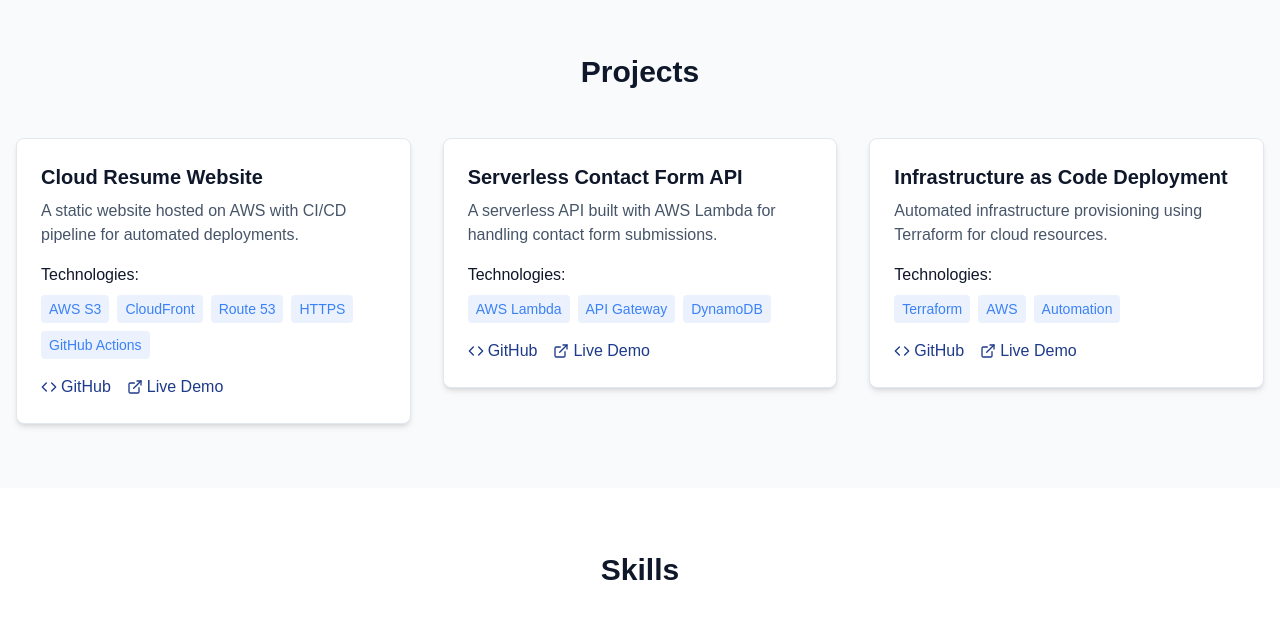
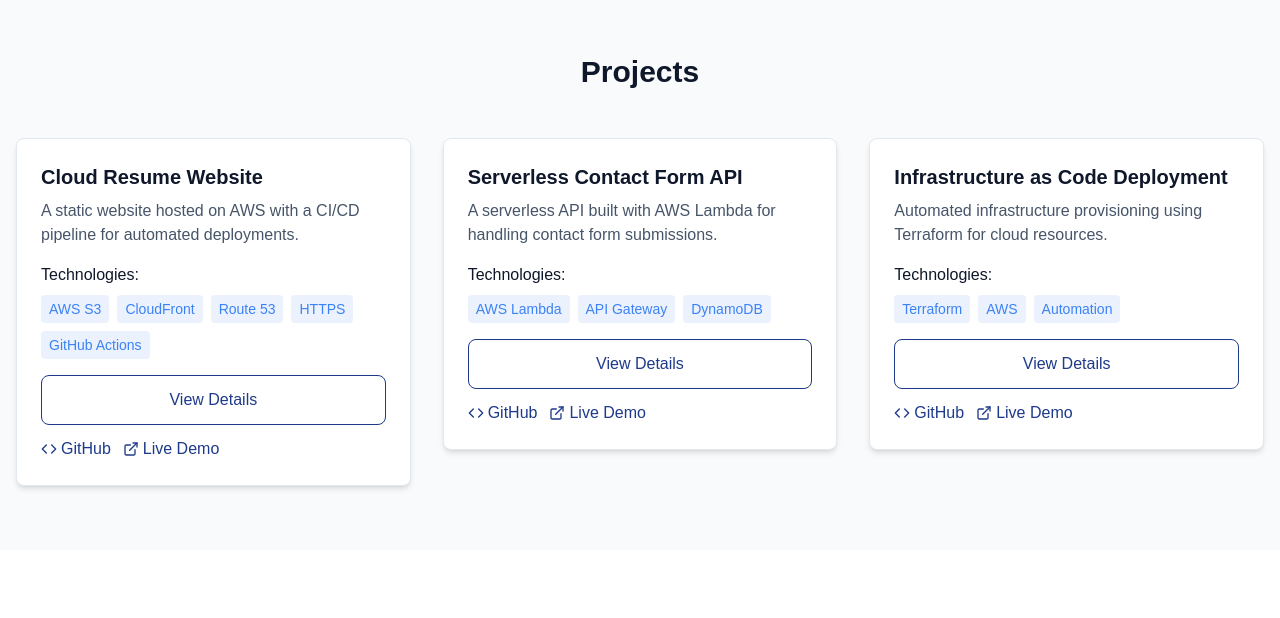
Before and after one commit to DenysChavez/cloudengineerwebsite, a Next.js app: page / in a window 1280 px wide. Shown: the part 875-1493 px from the top of the page. Built offline with nearby package versions, Linux system fonts and the light colour scheme.

Commit message:
add page for each project

```diff
--- /dev/null
+++ b/app/projects/[slug]/page.tsx
@@ -0,0 +1,101 @@
+import Link from "next/link"
+import {notFound} from "next/navigation"
+import {projects} from "../../../lib/projects"
+
+interface ProjectPageProps {
+  params: {
+    slug: string
+  }
+}
+
+export function generateStaticParams() {
+  return projects.map((project) => ({
+    slug: project.slug,
+  }))
+}
+
+export default async function ProjectPage({ params }: ProjectPageProps) {
+    const { slug } = await params
+    const project = projects.find((item) => item.slug === slug)
+
+  if (!project) {
+    notFound()
+  }
+
+  return (
+    <section className="min-h-screen py-16 bg-background">
+      <div className="max-w-5xl mx-auto px-4">
+        <div className="flex flex-col gap-8 bg-surface border border-border rounded-3xl p-8 shadow-lg">
+          <div className="space-y-4">
+            <Link
+              href="/#projects"
+              className="inline-flex items-center text-primary hover:text-primary-hover transition-colors"
+            >
+              ← Back to Projects
+            </Link>
+            <h1 className="text-4xl md:text-5xl font-bold text-text-primary">
+              {project.title}
+            </h1>
+            <p className="text-lg text-text-secondary max-w-3xl">
+              {project.details}
+            </p>
+          </div>
+
+          <div className="grid gap-6 md:grid-cols-[1fr_1fr]">
+            <div className="space-y-4">
+              <div>
+                <h2 className="text-xl font-semibold text-text-primary mb-2">
+                  Summary
+                </h2>
+                <p className="text-text-secondary">{project.description}</p>
+              </div>
+              <div>
+                <h2 className="text-xl font-semibold text-text-primary mb-2">
+                  Technologies
+                </h2>
+                <div className="flex flex-wrap gap-2">
+                  {project.technologies.map((tech) => (
+                    <span
+                      key={tech}
+                      className="bg-secondary/10 text-secondary px-3 py-1 rounded-full text-sm font-medium"
+                    >
+                      {tech}
+                    </span>
+                  ))}
+                </div>
+              </div>
+            </div>
+
+            <div className="space-y-4">
+              <div className="rounded-2xl border border-border p-6 bg-background/80">
+                <h3 className="text-lg font-semibold text-text-primary mb-4">
+                  Links
+                </h3>
+                <div className="flex flex-col gap-3">
+                  <Link
+                    href={project.githubLink}
+                    className="block rounded-xl border border-primary px-4 py-3 text-center font-medium text-primary hover:bg-primary/10 transition-colors"
+                  >
+                    View GitHub Repository
+                  </Link>
+                  <Link
+                    href={project.demoLink}
+                    className="block rounded-xl border border-primary px-4 py-3 text-center font-medium text-primary hover:bg-primary/10 transition-colors"
+                  >
+                    View Live Demo
+                  </Link>
+                </div>
+              </div>
+              <div className="rounded-2xl border border-border p-6 bg-background/80">
+                <h3 className="text-lg font-semibold text-text-primary mb-2">
+                  Project Slug
+                </h3>
+                <p className="text-text-secondary">{project.slug}</p>
+              </div>
+            </div>
+          </div>
+        </div>
+      </div>
+    </section>
+  )
+}
--- a/components/Hero.tsx
+++ b/components/Hero.tsx
@@ -7,17 +7,18 @@
   return (
     <section
       id="home"
-      className="min-h-screen flex items-center justify-center bg-gradient-to-br from-background to-secondary/10"
+      className="min-h-screen flex items-center justify-center bg-linear-to-br from-background to-secondary/10"
     >
       <div className="max-w-5xl mx-auto px-4">
         <div className="flex flex-col-reverse items-center gap-10 md:flex-row md:items-center md:gap-16">
-          <div className="w-56 h-56 flex-shrink-0 rounded-full overflow-hidden border-4 border-primary/20 shadow-xl shadow-primary/10 bg-slate-950">
+          <div className="w-56 h-56 shrink-0 rounded-full overflow-hidden border-4 border-primary/20 shadow-xl shadow-primary/10 bg-slate-950">
             <Image
               src="/profile.jpg"
               alt="Professional profile picture"
               width={224}
               height={224}
               className="object-cover w-full h-full"
+              loading="eager"
             />
           </div>
 
@@ -36,7 +37,7 @@
               transition={{duration: 0.5, delay: 0.2}}
               className="text-xl md:text-2xl text-secondary mb-6"
             >
-              Aspiring Cloud Engineer
+              Cloud Engineer
             </motion.h2>
             <motion.p
               initial={{opacity: 0, y: 20}}
--- a/components/ProjectCard.tsx
+++ b/components/ProjectCard.tsx
@@ -1,3 +1,4 @@
+import Link from "next/link"
 import {motion} from "framer-motion"
 import {ExternalLink, Code} from "lucide-react"
 
@@ -8,6 +9,7 @@
   githubLink: string
   demoLink: string
   image?: string
+  detailsLink?: string
 }
 
 const ProjectCard = ({
@@ -17,6 +19,7 @@
   githubLink,
   demoLink,
   image,
+  detailsLink,
 }: ProjectCardProps) => {
   return (
     <motion.div
@@ -45,7 +48,16 @@
           ))}
         </div>
       </div>
-      <div className="flex gap-4">
+      <div className="flex flex-col gap-3">
+        {detailsLink && (
+          <Link
+            href={detailsLink}
+            className="inline-flex items-center justify-center rounded-lg border border-primary px-4 py-3 text-center text-primary hover:bg-primary/10 transition-colors font-medium"
+          >
+            View Details
+          </Link>
+        )}
+        <div className="flex flex-wrap gap-3">
           <a
             href={githubLink}
             className="flex items-center gap-1 text-primary hover:text-primary-hover transition-colors"
@@ -59,6 +71,7 @@
             <ExternalLink size={16} /> Live Demo
           </a>
         </div>
+      </div>
     </motion.div>
   )
 }
--- a/components/Projects.tsx
+++ b/components/Projects.tsx
@@ -2,41 +2,9 @@
 
 import {motion} from "framer-motion"
 import ProjectCard from "./ProjectCard"
+import {projects} from "../lib/projects"
 
 const Projects = () => {
-  const projects = [
-    {
-      title: "Cloud Resume Website",
-      description:
-        "A static website hosted on AWS with CI/CD pipeline for automated deployments.",
-      technologies: [
-        "AWS S3",
-        "CloudFront",
-        "Route 53",
-        "HTTPS",
-        "GitHub Actions",
-      ],
-      githubLink: "https://github.com/yourusername/cloud-resume",
-      demoLink: "https://your-resume-domain.com",
-    },
-    {
-      title: "Serverless Contact Form API",
-      description:
-        "A serverless API built with AWS Lambda for handling contact form submissions.",
-      technologies: ["AWS Lambda", "API Gateway", "DynamoDB"],
-      githubLink: "https://github.com/yourusername/serverless-contact-api",
-      demoLink: "https://api-gateway-url.com/contact",
-    },
-    {
-      title: "Infrastructure as Code Deployment",
-      description:
-        "Automated infrastructure provisioning using Terraform for cloud resources.",
-      technologies: ["Terraform", "AWS", "Automation"],
-      githubLink: "https://github.com/yourusername/iac-deployment",
-      demoLink: "https://github.com/yourusername/iac-deployment",
-    },
-  ]
-
   return (
     <section id="projects" className="py-16 bg-background">
       <div className="max-w-7xl mx-auto px-4">
@@ -51,12 +19,15 @@
         <div className="grid grid-cols-1 md:grid-cols-2 lg:grid-cols-3 gap-8">
           {projects.map((project, index) => (
             <motion.div
-              key={index}
+              key={project.slug}
               initial={{opacity: 0, y: 20}}
               whileInView={{opacity: 1, y: 0}}
               transition={{duration: 0.5, delay: index * 0.1}}
             >
-              <ProjectCard {...project} />
+              <ProjectCard
+                {...project}
+                detailsLink={`/projects/${project.slug}`}
+              />
             </motion.div>
           ))}
         </div>
--- /dev/null
+++ b/lib/projects.ts
@@ -0,0 +1,52 @@
+export interface Project {
+  title: string
+  slug: string
+  description: string
+  details: string
+  technologies: string[]
+  githubLink: string
+  demoLink: string
+  image?: string
+}
+
+export const projects: Project[] = [
+  {
+    title: "Cloud Resume Website",
+    slug: "cloud-resume-website",
+    description:
+      "A static website hosted on AWS with a CI/CD pipeline for automated deployments.",
+    details:
+      "Built a portfolio resume website deployed on AWS using S3, CloudFront, and Route 53. The project includes an automated GitHub Actions pipeline for continuous deployment and HTTPS support.",
+    technologies: [
+      "AWS S3",
+      "CloudFront",
+      "Route 53",
+      "HTTPS",
+      "GitHub Actions",
+    ],
+    githubLink: "https://github.com/yourusername/cloud-resume",
+    demoLink: "https://your-resume-domain.com",
+  },
+  {
+    title: "Serverless Contact Form API",
+    slug: "serverless-contact-form-api",
+    description:
+      "A serverless API built with AWS Lambda for handling contact form submissions.",
+    details:
+      "Designed and deployed a serverless contact form API using AWS Lambda, API Gateway, and DynamoDB. The API validates submissions, stores message data, and can be extended to send email notifications.",
+    technologies: ["AWS Lambda", "API Gateway", "DynamoDB"],
+    githubLink: "https://github.com/yourusername/serverless-contact-api",
+    demoLink: "https://api-gateway-url.com/contact",
+  },
+  {
+    title: "Infrastructure as Code Deployment",
+    slug: "infrastructure-as-code-deployment",
+    description:
+      "Automated infrastructure provisioning using Terraform for cloud resources.",
+    details:
+      "Implemented reusable Terraform modules to provision AWS infrastructure and streamline environment deployment. The project demonstrates IaC best practices for managing cloud resources and automation.",
+    technologies: ["Terraform", "AWS", "Automation"],
+    githubLink: "https://github.com/yourusername/iac-deployment",
+    demoLink: "https://github.com/yourusername/iac-deployment",
+  },
+]
```
Lines whose indentation alone changed are shown as unchanged.
